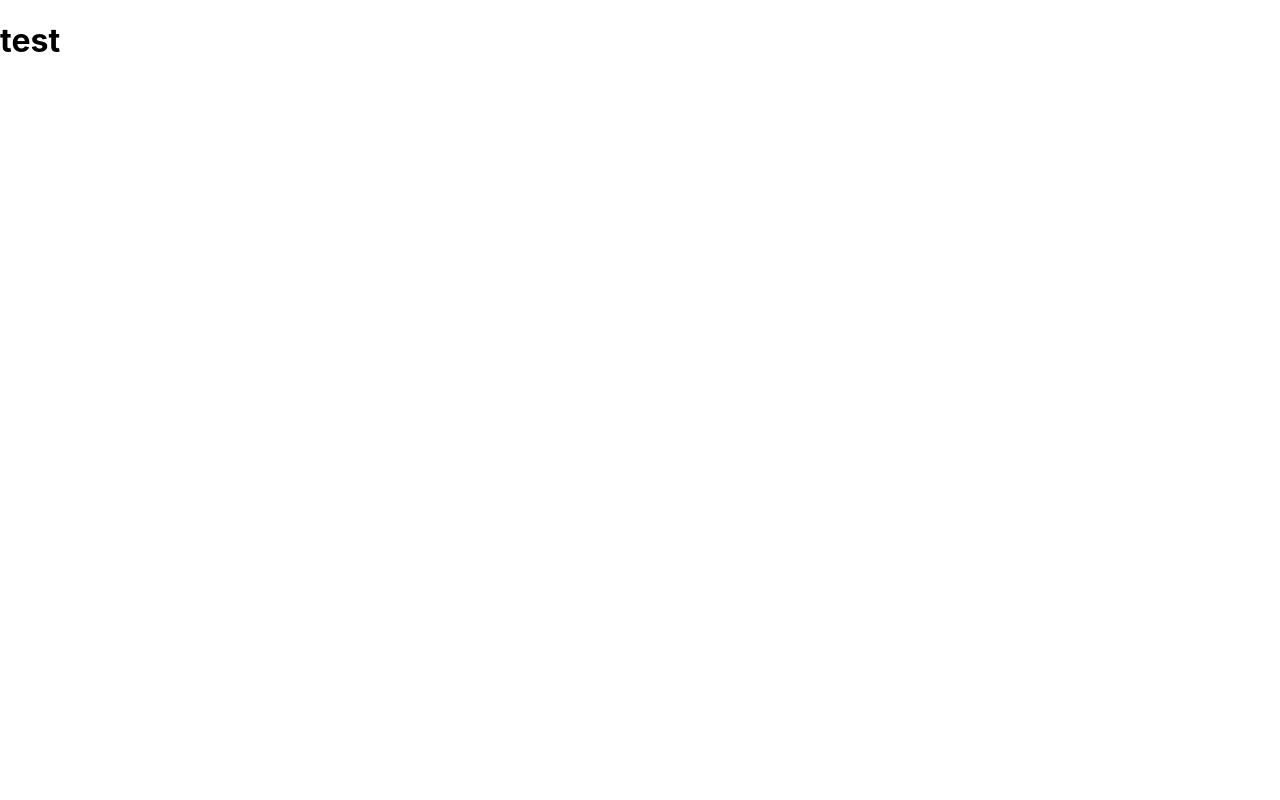
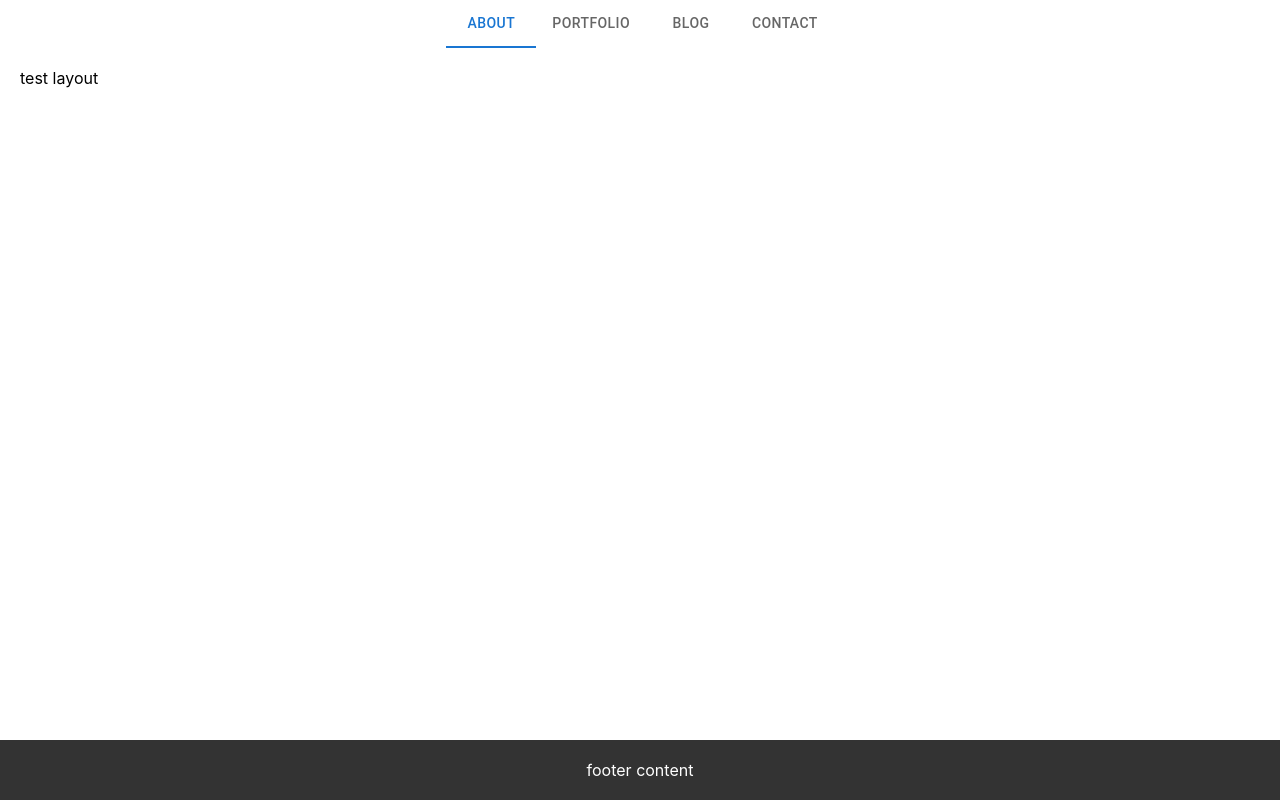
Before and after one commit to annsuparada/portfolio-typescript, a React (Create React App) app in the folder client/: page / in a window 1280 px wide. Built offline with nearby package versions, Linux system fonts and the light colour scheme.

Commit message:
create navigation, footer, layout components

```diff
--- a/client/src/App.css
+++ b/client/src/App.css
@@ -0,0 +1,28 @@
+.container {
+    display: flex;
+    flex-direction: column;
+    min-height: 100vh;
+  }
+
+.body {
+    flex-grow: 1;
+  }
+
+  /* Body styles */
+.body {
+    padding: 20px;
+  }
+
+/* Footer styles */
+.footer {
+    background-color: #333;
+    color: #fff;
+    height: 60px;
+    display: flex;
+    align-items: center;
+    justify-content: center;
+  }
+
+  .footer p {
+    margin: 0;
+  }
--- a/client/src/App.tsx
+++ b/client/src/App.tsx
@@ -1,14 +1,9 @@
 import React from 'react'
+import Layout from './components/Layout'
 import './App.css'
 
-function App() {
-  return (
-    <div className="App">
-      <header className="App-header">
-        <h1>test</h1>
-      </header>
-    </div>
-  )
+const App: React.FC = () => {
+  return <Layout>test layout</Layout>
 }
 
 export default App
--- /dev/null
+++ b/client/src/components/Layout.tsx
@@ -0,0 +1,20 @@
+import React from 'react'
+import Navigation from './Navigation'
+
+interface Props {
+  children: React.ReactNode
+}
+
+const Layout: React.FC<Props> = (props: Props) => {
+  return (
+    <div className="container">
+      <Navigation />
+      <div className="body">{props.children}</div>
+      <div className="footer">
+        <p>footer content</p>
+      </div>
+    </div>
+  )
+}
+
+export default Layout
--- /dev/null
+++ b/client/src/components/Navigation.tsx
@@ -0,0 +1,45 @@
+import React, { useState } from 'react'
+import Box from '@mui/material/Box'
+import Tabs from '@mui/material/Tabs'
+import Tab from '@mui/material/Tab'
+
+interface LinkTabProps {
+  label?: string
+  href?: string
+}
+
+const LinkTab: React.FC<LinkTabProps> = (props) => {
+  const handleClick = (
+    event: React.MouseEvent<HTMLAnchorElement, MouseEvent>,
+  ) => {
+    event.preventDefault()
+  }
+
+  return <Tab component="a" onClick={handleClick} {...props} />
+}
+
+const Navigation: React.FC = (props) => {
+  const [value, setValue] = useState(0)
+
+  const handleChange = (event: React.SyntheticEvent, newValue: number) => {
+    setValue(newValue)
+  }
+
+  return (
+    <Box sx={{ width: '100%' }}>
+      <Tabs
+        value={value}
+        onChange={handleChange}
+        aria-label="nav-tabs"
+        centered
+      >
+        <LinkTab label="About" href="/" />
+        <LinkTab label="Portfolio" href="/" />
+        <LinkTab label="Blog" href="/" />
+        <LinkTab label="Contact" href="/" />
+      </Tabs>
+    </Box>
+  )
+}
+
+export default Navigation
```
